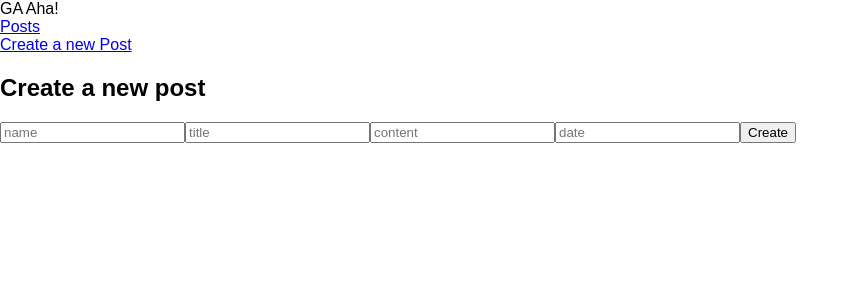
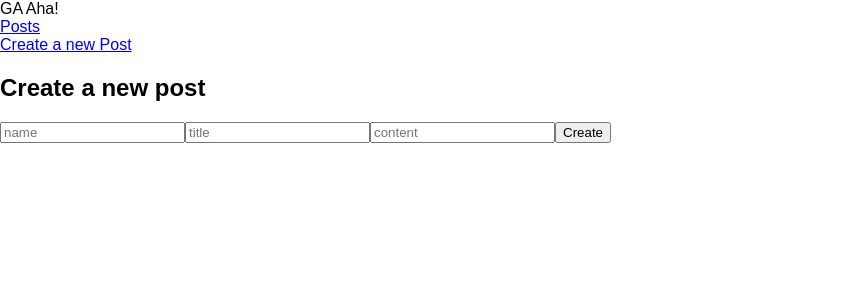
Before and after one commit to dionadk/project3-front, a React (Create React App) app: page /postCreate in a window 1280 px wide. Shown: the top 300 px of the page, without its empty margins (0-859 px from the left). Built offline with nearby package versions, Linux system fonts and the light colour scheme.

Commit message:
removed date

```diff
--- a/src/components/Add/Add.js
+++ b/src/components/Add/Add.js
@@ -42,7 +42,7 @@ export default class Add extends Component {
         name: this.state.name,
         title: this.state.title,
         content: this.state.content,
-        date: this.state.date
+
 
     })
     .then((response) => {
@@ -65,7 +65,7 @@ export default class Add extends Component {
         <input name="name" type="text" placeholder="name"  onChange={this.handleCreatePost} />
         <input name="title" type="text" placeholder="title" onChange={this.handleCreatePost} />
         <input name="content" type="text" placeholder="content" onChange={this.handleCreatePost} />
-        <input name="date" type="text" placeholder="date" onChange={this.handleCreatePost}  />
+
         <input className="add-btn" type="submit" value="Create" />
       </form>
     </div>
```
